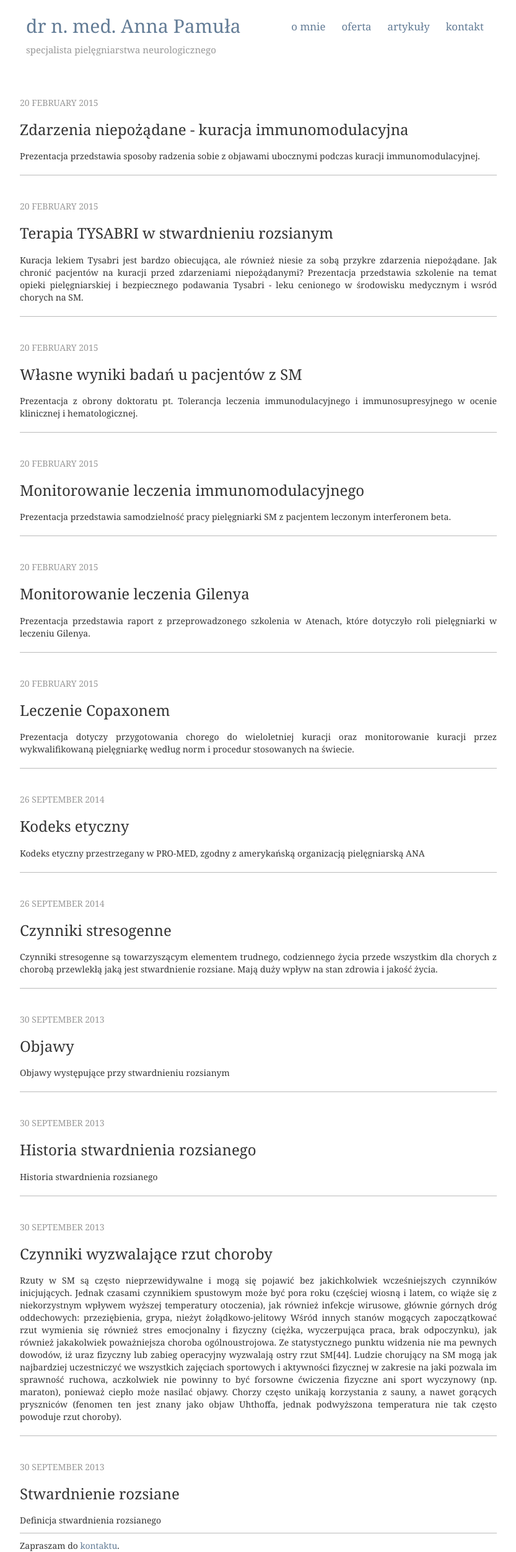
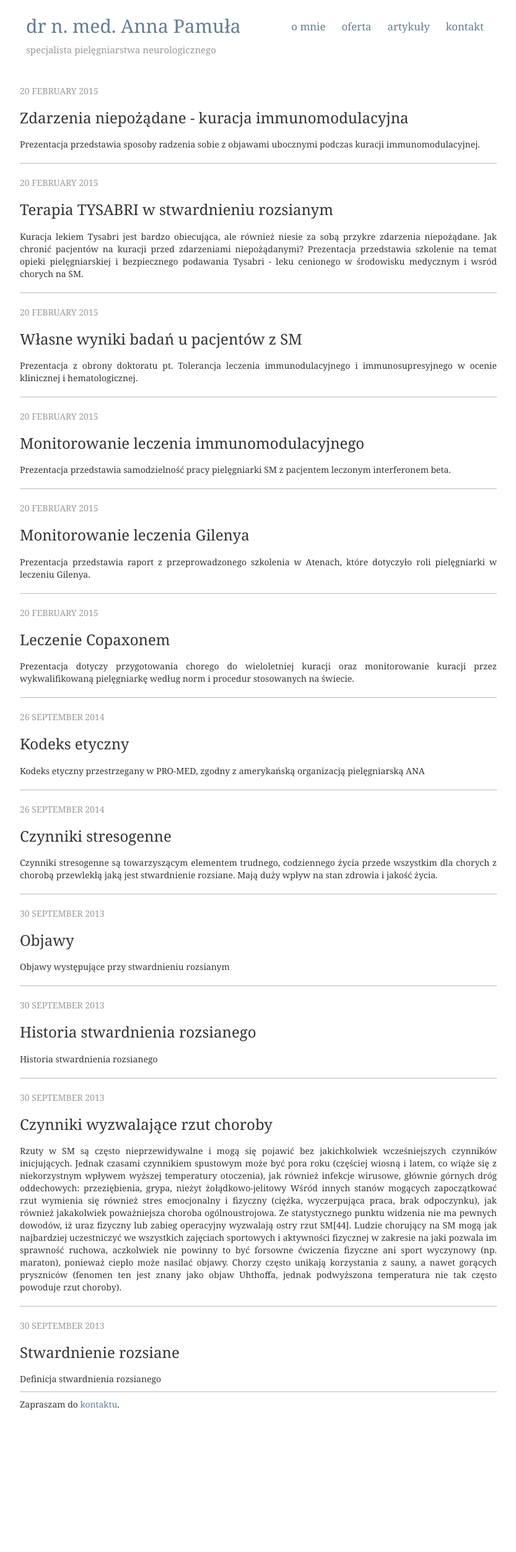
Before and after one commit to annapamula/annapamula.github.io, a Jekyll site: the page built from artykuly/index.md, in a window 1280 px wide. Shown: the whole page at 62% size, without its empty margins (223-1056 px from the left). Built offline with Jekyll 4.4.1, drawn with Linux system fonts in a browser that asks for light colours; nearby versions of some CDN libraries; after the commit the page ends 2276 px from its top, so only the background shows below that.

Commit message:
Layout update

```diff
--- a/artykuly/index.md
+++ b/artykuly/index.md
@@ -5,7 +5,7 @@ layout: post
 
 {% for post in site.posts %}
 <article class="preview">
-    <p class="tagline" style="margin-top: 40px">
+    <p class="tagline" style="margin-top: 20px">
         {{ post.date | date: "%-d %B %Y"}}
     </p>
     <h3 style="margin-top: 20px">
@@ -15,7 +15,7 @@ layout: post
         <p>{{ post.excerpt }}</p>
     </div>
     {% if forloop.last == false %}
-    <hr style="margin-top: 20px">
+    <hr style="margin-top: 20px; margin-bottom: 20px">
     {% endif %}
 </article>
 {% endfor %}
```
